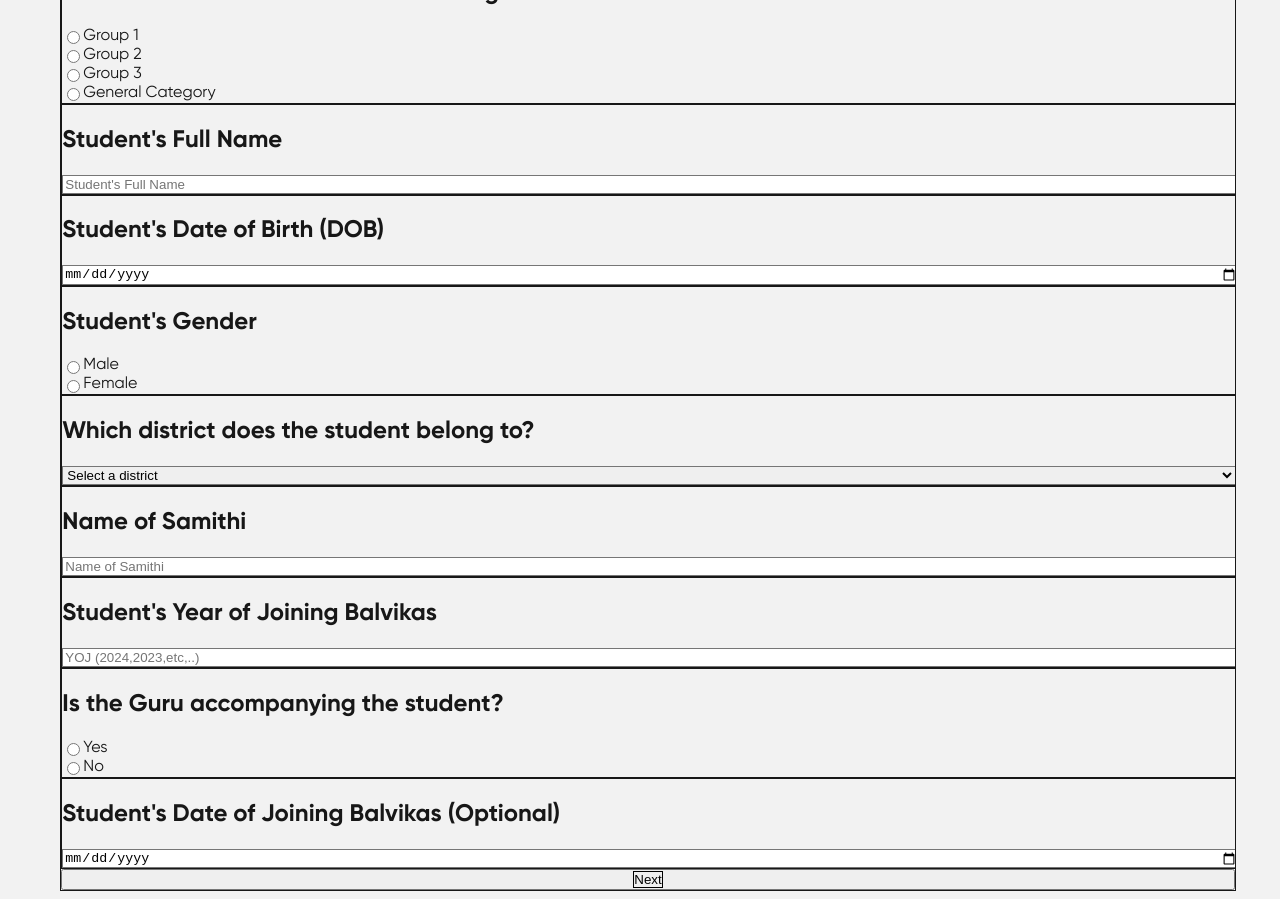
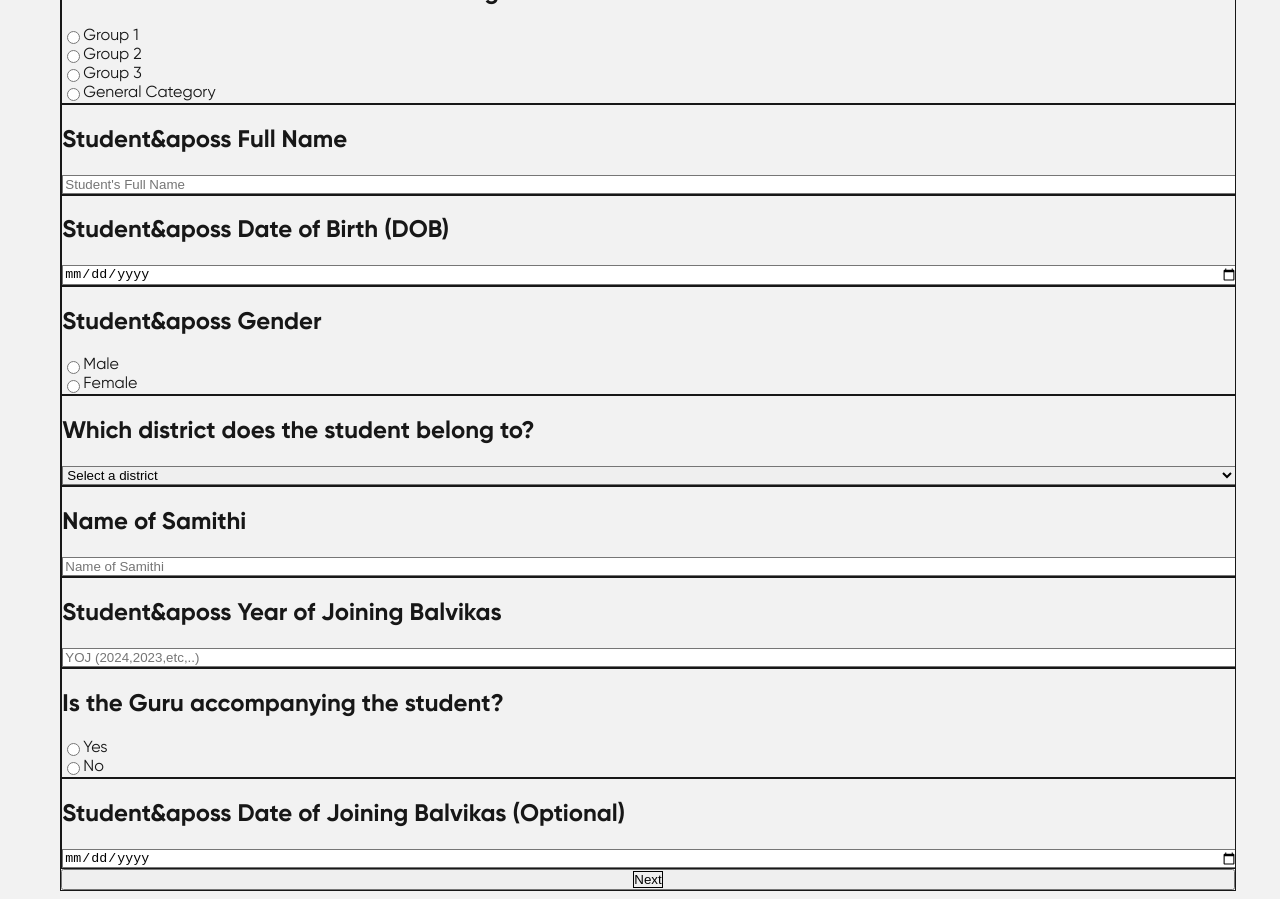
Before and after one commit to tanmay-563/slts-2024, a Next.js app: page /register in a window 1280 px wide. Shown: the part 160-1059 px from the top of the page. Built offline with nearby package versions, Linux system fonts and the light colour scheme.

Commit message:
Ensured 'npm run build runs'

```diff
--- a/app/register/components/step1.js
+++ b/app/register/components/step1.js
@@ -139,7 +139,7 @@ export default function Step1({nextStep,setSelectedGroup,setGuru})
                         </div>
 
                         <div className="rounded-2xl p-6 mt-8 w-full sm:w-10/12 mx-auto bg-gray-100 shadow-lg border border-gray-300 overflow-x-auto flex flex-col gap-5 md:gap-0">
-                            <h2 className="text-xl text-black text-left">Student's Full Name</h2>
+                            <h2 className="text-xl text-black text-left">Student&aposs Full Name</h2>
                             <div className="flex flex-col gap-2">
                                 <input type="text" name="fullName" placeholder="Student's Full Name" value={formData.fullName.toUpperCase()} onChange={handleChange} required className="text-xl text-gray-700 border border-gray-500 p-4 mt-2 rounded-2xl w-full sm:w-auto"></input>
                                 {errors.fullName && <span className="text-red-500 text-sm">{errors.fullName}</span>}
@@ -147,7 +147,7 @@ export default function Step1({nextStep,setSelectedGroup,setGuru})
                         </div>
 
                         <div className="rounded-2xl p-6 mt-8 w-full sm:w-10/12 mx-auto bg-gray-100 shadow-lg border border-gray-300 overflow-x-auto flex flex-col gap-5 md:gap-0">
-                            <h2 className="text-xl text-black text-left">Student's Date of Birth (DOB)</h2>
+                            <h2 className="text-xl text-black text-left">Student&aposs Date of Birth (DOB)</h2>
                             <div className="flex flex-col gap-2">
                                 <input type="date" name="dob" value={formData.dob} onChange={handleChange} required className="text-xl text-gray-700 border border-gray-500 p-4 mt-2 rounded-2xl w-full sm:w-auto"></input>
                                 {errors.dob && <span className="text-red-500 text-sm">{errors.dob}</span>}
@@ -155,7 +155,7 @@ export default function Step1({nextStep,setSelectedGroup,setGuru})
                         </div>
 
                         <div className="rounded-2xl p-6 mt-8 w-full sm:w-10/12 mx-auto bg-gray-100 shadow-lg border border-gray-300 overflow-x-auto flex flex-col gap-5 md:gap-0">
-                            <h2 className="text-xl text-black text-left">Student's Gender</h2>
+                            <h2 className="text-xl text-black text-left">Student&aposs Gender</h2>
                             <label className="flex items-center gap-2">
                                     <input type="radio" name="gender" value="Male" onChange={handleChange} required className="w-4 h-4 mt-2" />
                                     <span className="text-xl text-gray-700 mt-2">Male</span>
@@ -222,7 +222,7 @@ export default function Step1({nextStep,setSelectedGroup,setGuru})
                         </div>
 
                         <div className="rounded-2xl p-6 mt-8 w-full sm:w-10/12 mx-auto bg-gray-100 shadow-lg border border-gray-300 overflow-x-auto flex flex-col gap-5 md:gap-0">
-                            <h2 className="text-xl text-black text-left">Student's Year of Joining Balvikas</h2>
+                            <h2 className="text-xl text-black text-left">Student&aposs Year of Joining Balvikas</h2>
                             <div className="flex flex-col gap-2">
                                 <input type="number" name="yoj" onChange={handleChange} placeholder="YOJ (2024,2023,etc,..)" required className="text-xl text-gray-700 border border-gray-500 p-4 mt-2 rounded-2xl w-full sm:w-auto"></input>
                                 {errors.yoj && <span className="text-red-500 text-sm">{errors.yoj}</span>}
@@ -245,7 +245,7 @@ export default function Step1({nextStep,setSelectedGroup,setGuru})
                         </div>
 
                         <div className="rounded-2xl p-6 mt-8 w-full sm:w-10/12 mx-auto bg-gray-100 shadow-lg border border-gray-300 overflow-x-auto flex flex-col gap-5 md:gap-0">
-                            <h2 className="text-xl text-black text-left">Student's Date of Joining Balvikas (Optional)</h2>
+                            <h2 className="text-xl text-black text-left">Student&aposs Date of Joining Balvikas (Optional)</h2>
                             <div className="flex flex-col gap-2">
                                 <input type="date" name="doj" onChange={handleChange} className="text-xl text-gray-700 border border-gray-500 p-4 mt-2 rounded-2xl w-full sm:w-auto"></input>
                             </div>
--- a/package.json
+++ b/package.json
@@ -12,6 +12,7 @@
     },
     "dependencies": {
         "@headlessui/react": "^2.2.4",
+        "@tailwindcss/postcss": "^4.1.11",
         "firebase": "^11.10.0",
         "firebase-admin": "^13.4.0",
         "fs": "^0.0.1-security",
--- a/postcss.config.mjs
+++ b/postcss.config.mjs
@@ -1,7 +1,7 @@
 /** @type {import('postcss-load-config').Config} */
 const config = {
     plugins: {
-        tailwindcss: {},
+        '@tailwindcss/postcss':{},
     },
 };
 
```
Also changed, not shown: 1 other file (tests, documents, lock files or other folders).
